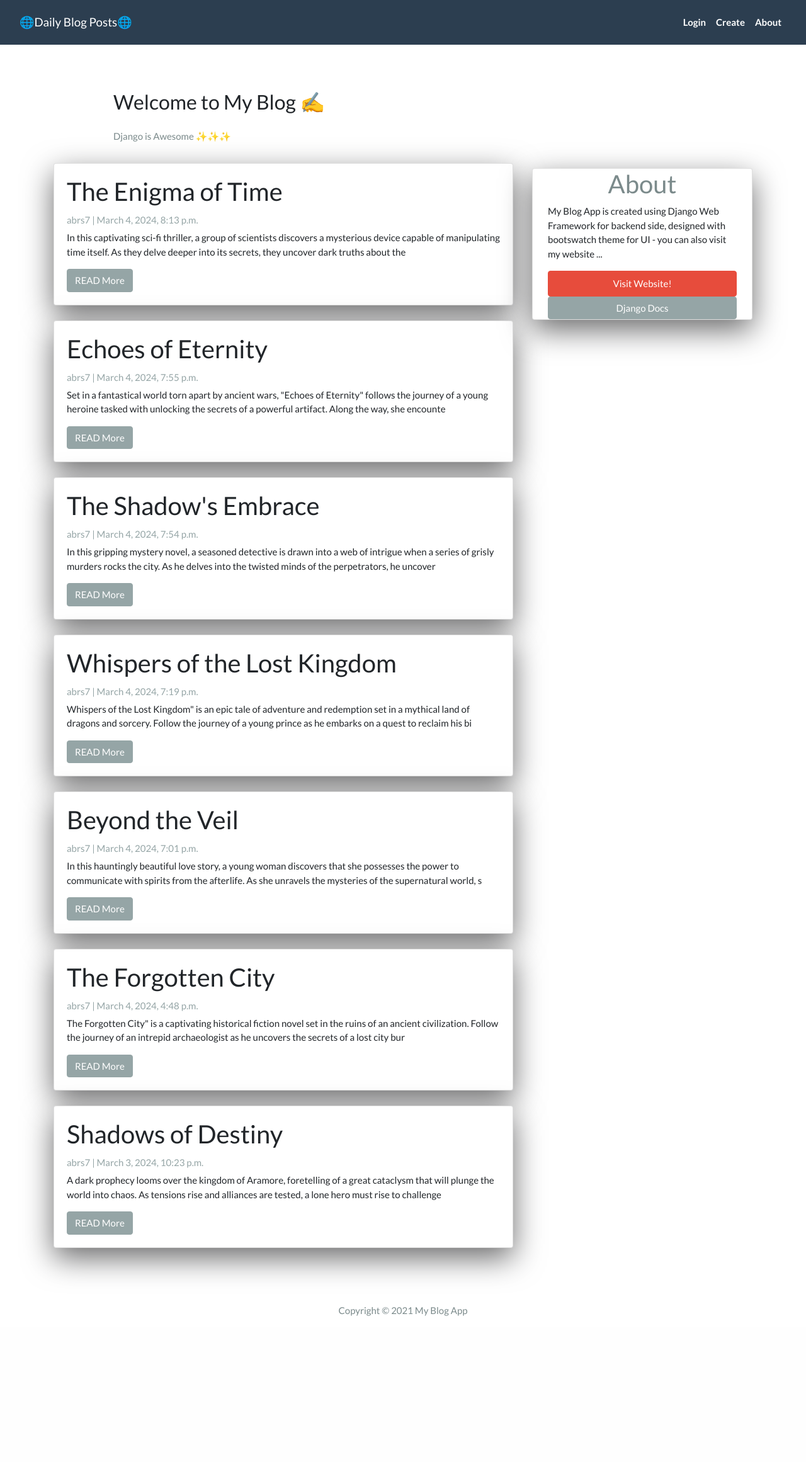
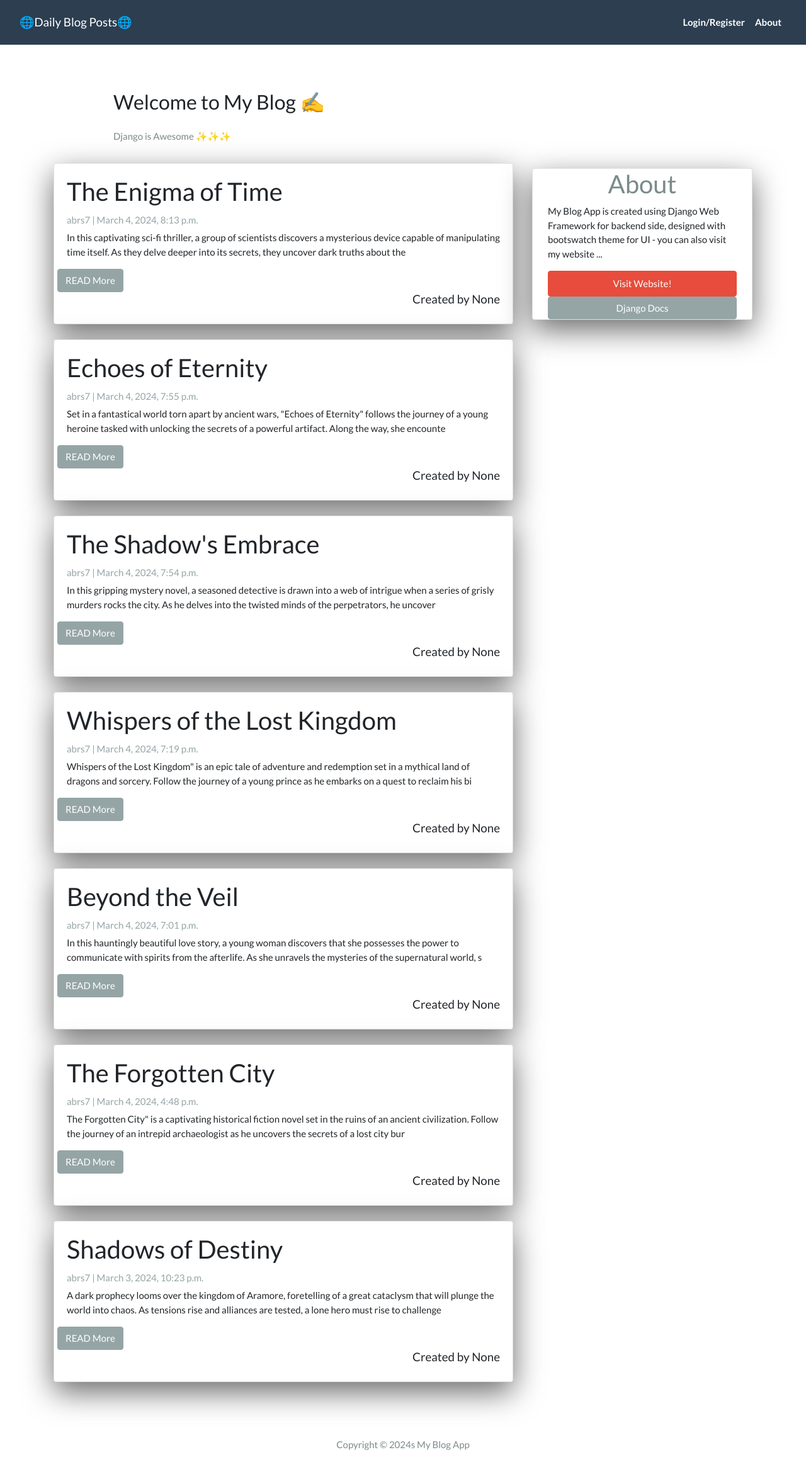
Before and after one commit to abrs7/blog-website, a Django app: page /app/ in a window 1280 px wide. Shown: the whole page at 63% size. Before the commit the page ends 2090 px from the top, so only its background shows below. Run offline with Django 5.2, Linux system fonts and the light colour scheme; data comes from the database, SQL or seed files in the repository; both versions use the stored data as it was after the commit; some libraries are stand-ins or nearby versions.

Commit message:
navbar modified

```diff
--- a/blog/app/views.py
+++ b/blog/app/views.py
@@ -52,8 +52,13 @@
     return render(request,'contact.html',context=message)
 class PostList(ListView):
     queryset = Post.objects.filter(status=1).order_by('-created_on')
+    # post_id = Post.objects.get(pk=post_id)
+
     template_name = 'index.html'
-
+    def get_context_data(self, **kwargs):
+        context = super().get_context_data(**kwargs)
+        context['post_id'] = self.kwargs.get('post_id')
+        return context
 
 class PostDetail(DetailView):
 
--- a/blog/templates/base.html
+++ b/blog/templates/base.html
@@ -25,14 +25,15 @@
           <li class="nav-item text-black">
             <p class="nav-link text-black font-weight-bold" >Welcome {{request.user.username}}</p>
           </li>
-          {% else %}
-          <li class="nav-item text-black">
-            <a class="nav-link text-black font-weight-bold" href="{% url 'log_in' %}">Login</a>
-          </li>
-          {% endif %}
           <li class="nav-item text-black">
             <a class="nav-link text-black font-weight-bold" href="{% url 'create_post' %}">Create</a>
           </li>
+          {% else %}
+          <li class="nav-item text-black">
+            <a class="nav-link text-black font-weight-bold" href="{% url 'log_in' %}">Login/Register</a>
+          </li>
+          {% endif %}
+
           <li class="nav-item text-black">
             <a class="nav-link text-black font-weight-bold" href="#">About</a>
           </li>
@@ -60,7 +61,7 @@
 </div>
 
   <footer class="py-3 bg-grey">
-    <p class="m-0 text-dark text-center ">Copyright &copy; 2021 My Blog App </p>
+    <p class="m-0 text-dark text-center ">Copyright &copy; 2024s My Blog App </p>
   </footer>
 </body>
 
--- a/blog/templates/index.html
+++ b/blog/templates/index.html
@@ -23,9 +23,13 @@
           <h2 class="card-title">{{ post.title }}</h2>
           <p class="card-text text-muted h6">{{ post.author }} | {{ post.created_on}} </p>
           <p class="card-text">{{post.content|slice:":200"}} </p>
+          <div class="row">
           <a href="{% url 'post_detail' post.slug  %}">
-        <button class="btn btn-secondary">READ More</button>
-    </a>
+         <button class="btn btn-secondary mx-6">READ More</button>
+      </a>
+      </div>
+      <h5 class=" mx-12 float-right ">Created by {{post_id}}</h5>
+
 
         </div>
       </div>
```
Also changed, not shown: blog/db.sqlite3.
